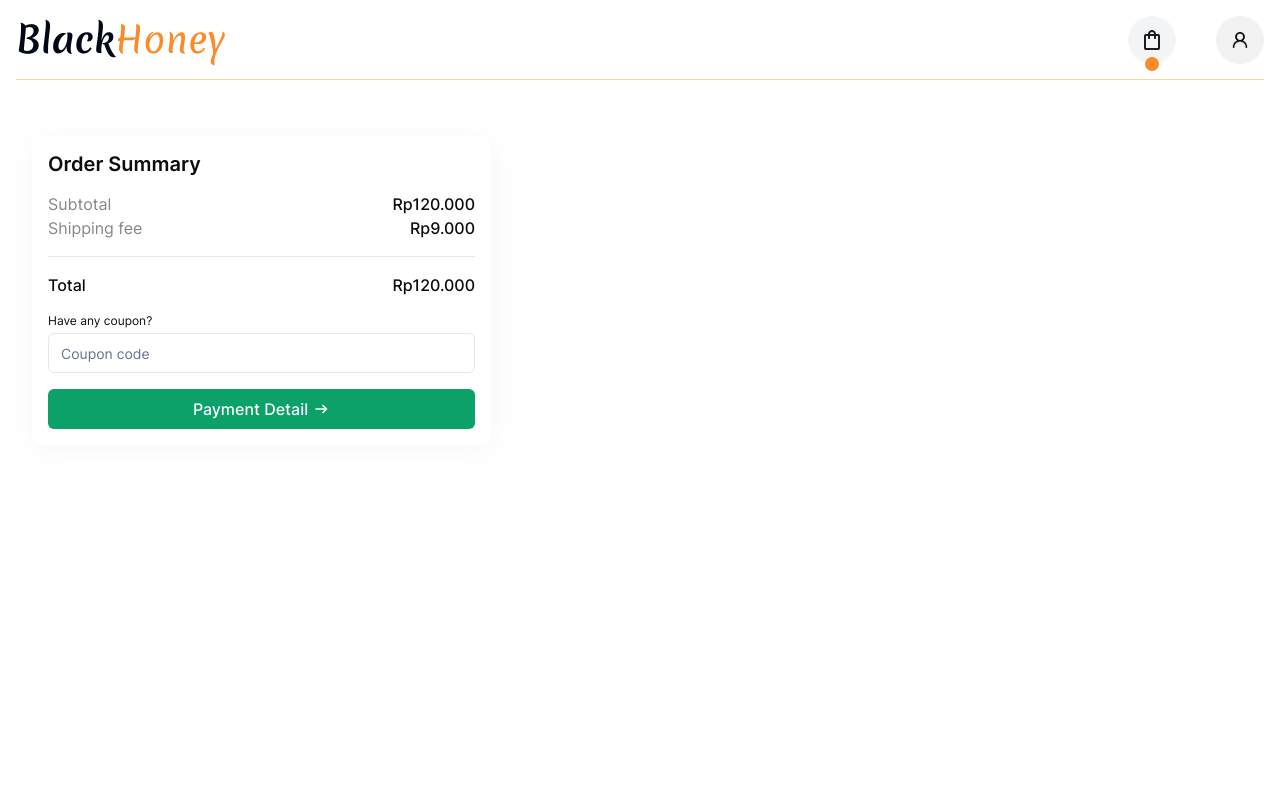
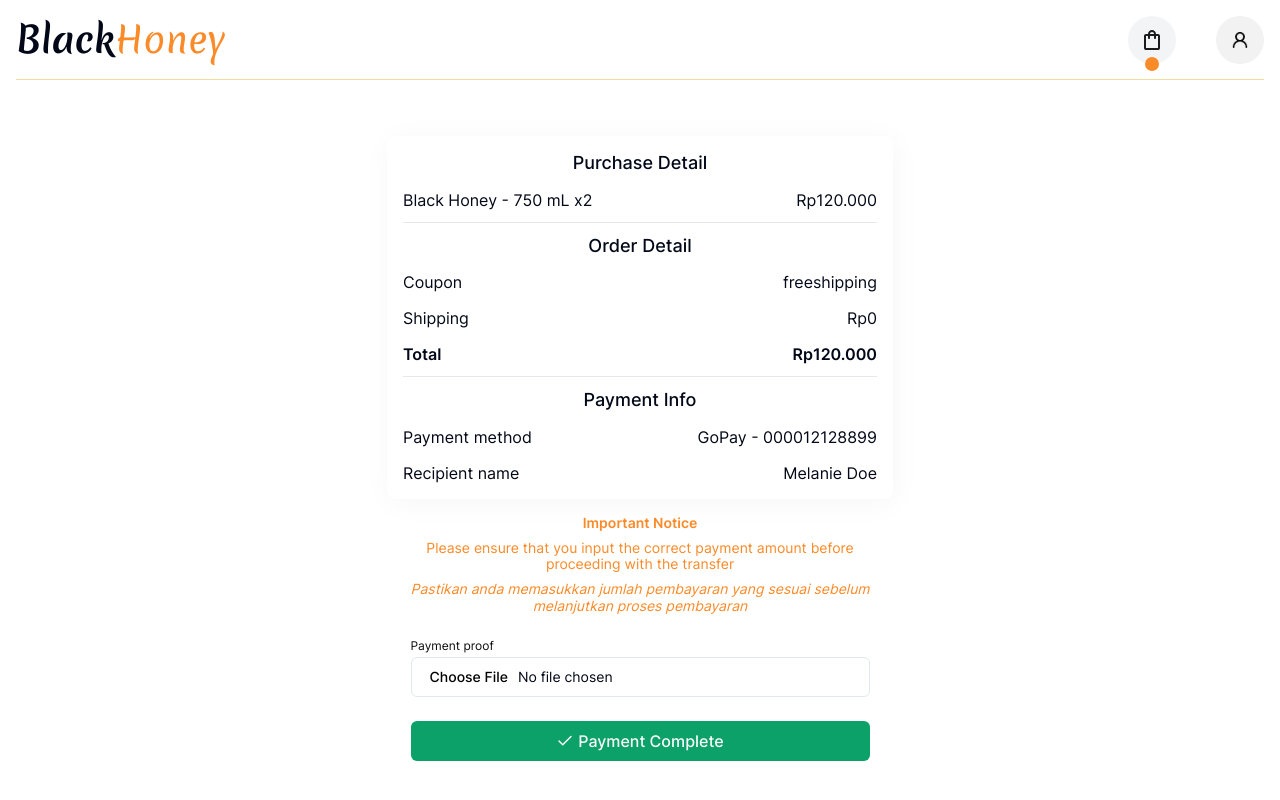
Before and after one commit to ngrwisnu/black-honey-website, a Next.js app: page /cart/payment in a window 1280 px wide. Shown: the top 800 px of the page. Built offline with nearby package versions, Linux system fonts and the light colour scheme.

Commit message:
feat(cart): create the payment detail for the payment page

```diff
--- /dev/null
+++ b/app/(cart)/cart/checkout/page.tsx
@@ -0,0 +1,23 @@
+import OrderSummary from "@/components/ui/cart/order-summary";
+import React from "react";
+
+const Payment = () => {
+  const data = [
+    {
+      name: "Subtotal",
+      value: "120.000",
+    },
+    {
+      name: "Shipping fee",
+      value: "9.000",
+    },
+  ];
+
+  return (
+    <>
+      <OrderSummary data={data} />
+    </>
+  );
+};
+
+export default Payment;
--- a/app/(cart)/cart/payment/page.tsx
+++ b/app/(cart)/cart/payment/page.tsx
@@ -1,21 +1,101 @@
-import OrderSummary from "@/components/ui/cart/order-summary";
+"use client";
+
+import { Button } from "@/components/ui/button";
+import {
+  SummaryItem,
+  SummaryList,
+  SummaryTitle,
+} from "@/components/ui/cart/summary-item";
+import { Input } from "@/components/ui/input";
+import { Check } from "lucide-react";
 import React from "react";
 
 const Payment = () => {
-  const data = [
-    {
-      name: "Subtotal",
-      value: "120.000",
-    },
-    {
-      name: "Shipping fee",
-      value: "9.000",
-    },
-  ];
-
   return (
     <>
-      <OrderSummary data={data} />
+      <section
+        className="flex w-full md:w-[506px] p-4 flex-col items-start gap-3 rounded-lg bg-white shadow-section"
+        aria-label="details"
+      >
+        <SummaryItem>
+          <SummaryTitle>Purchase Detail</SummaryTitle>
+          <SummaryList>
+            <span>
+              Black Honey - 750 mL <span>x2</span>
+            </span>
+            <span>Rp120.000</span>
+          </SummaryList>
+        </SummaryItem>
+        <span className="w-full h-[1px] bg-gray-200"></span>
+        <SummaryItem>
+          <SummaryTitle>Order Detail</SummaryTitle>
+          <SummaryList>
+            <span>Coupon</span>
+            <span>freeshipping</span>
+          </SummaryList>
+          <SummaryList>
+            <span>Shipping</span>
+            <span>Rp0</span>
+          </SummaryList>
+          <SummaryList classname="font-semibold">
+            <span>Total</span>
+            <span>Rp120.000</span>
+          </SummaryList>
+        </SummaryItem>
+        <span className="w-full h-[1px] bg-gray-200"></span>
+        <SummaryItem>
+          <SummaryTitle>Payment Info</SummaryTitle>
+          <SummaryList>
+            <span>Payment method</span>
+            <span>GoPay - 000012128899</span>
+          </SummaryList>
+          <SummaryList>
+            <span>Recipient name</span>
+            <span>Melanie Doe</span>
+          </SummaryList>
+        </SummaryItem>
+      </section>
+      <section
+        className="flex flex-col p-4 gap-6 items-start w-full md:w-[491px]"
+        aria-label="Input transfer proof"
+      >
+        <div
+          className="flex flex-col items-center gap-2 self-stretch text-orange-primary text-sm leading-[16.8px] text-center"
+          aria-label="Important notice"
+        >
+          <h6 className="font-semibold">Important Notice</h6>
+          <p>
+            Please ensure that you input the correct payment amount before
+            proceeding with the transfer
+          </p>
+          <p className="italic">
+            Pastikan anda memasukkan jumlah pembayaran yang sesuai sebelum
+            melanjutkan proses pembayaran{" "}
+          </p>
+        </div>
+        <div
+          className="flex flex-col items-start gap-1 self-stretch"
+          aria-label="Input file"
+        >
+          <label
+            htmlFor="payment-proof"
+            className="text-xs text-body-primary leading-[14.4px]"
+          >
+            Payment proof
+          </label>
+          <Input id="payment-proof" type="file" />
+        </div>
+        <Button
+          variant="success"
+          className="w-full"
+          onClick={() => console.log("Clicked")}
+        >
+          <Check size={18} aria-label="icon check" />
+          <span className="ml-1" aria-label="button name">
+            Payment Complete
+          </span>
+        </Button>
+      </section>
     </>
   );
 };
--- a/components/ui/cart/order-summary.tsx
+++ b/components/ui/cart/order-summary.tsx
@@ -86,7 +86,7 @@ const OrderSummary: React.FC<OrderSummaryProps> = ({ classname, data }) => {
             </div>
           </div>
         </div>
-        {path === "payment" && (
+        {path === "checkout" && (
           <div
             className="flex flex-col items-start gap-1 self-stretch"
             aria-label="Input coupon"
@@ -138,7 +138,7 @@ const OrderSummary: React.FC<OrderSummaryProps> = ({ classname, data }) => {
               <span>Checkout Now</span>
             </Button>
           )}
-          {path === "payment" && (
+          {path === "checkout" && (
             <Button
               variant="success"
               className="w-full"
--- /dev/null
+++ b/components/ui/cart/summary-item.tsx
@@ -0,0 +1,39 @@
+import React from "react";
+import { clsx as cx } from "clsx";
+
+const SummaryItem = ({ children }: { children: React.ReactNode }) => {
+  return (
+    <div className="flex flex-col items-center gap-4 self-stretch">
+      {children}
+    </div>
+  );
+};
+
+const SummaryTitle = ({ children }: { children: React.ReactNode }) => {
+  return (
+    <h4 className="w-full text-lg font-medium leading-[21.6px] text-center">
+      {children}
+    </h4>
+  );
+};
+
+const SummaryList = ({
+  children,
+  classname,
+}: {
+  children: React.ReactNode;
+  classname?: string;
+}) => {
+  return (
+    <div
+      className={cx(
+        classname,
+        "flex justify-between items-start self-stretch text-base leading-5"
+      )}
+    >
+      {children}
+    </div>
+  );
+};
+
+export { SummaryItem, SummaryTitle, SummaryList };
```
